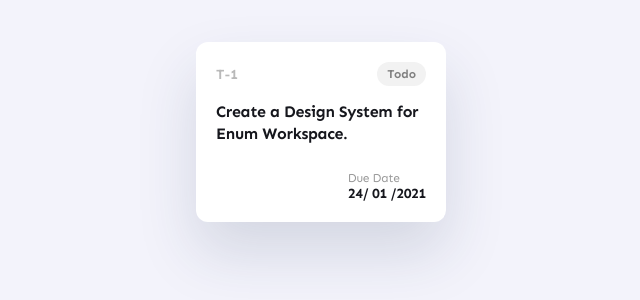
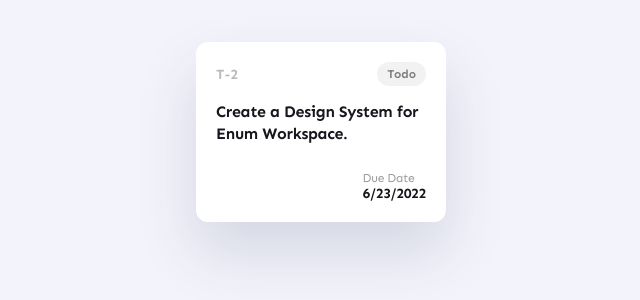
Before and after one commit to shapovalov-sasha/Task-Manager, a React (Create React App) app: page / in a window 1280 px wide. Shown: the part 268-568 px from the top of the page, without its empty margins (319-959 px from the left). Built offline with nearby package versions, Linux system fonts and the light colour scheme.

Commit message:
Moved dynamic data into constants

```diff
--- a/src/components/task-card/TaskCard.js
+++ b/src/components/task-card/TaskCard.js
@@ -1,21 +1,26 @@
 import "./TaskCard.css";
 
 function TaskCard() {
+  const taskId = "T-2";
+  const taskStatus = "Todo";
+  const taskName = "Create a Design System for Enum Workspace.";
+  const dueDate = new Date(2022, 5, 23);
+
   return (
     <div className="card-wrapper">
       <div className="card-header">
-        <p className="task-id">T-1</p>
+        <p className="task-id">{taskId}</p>
         <div className="badge">
-          <p>Todo</p>
+          <p>{taskStatus}</p>
         </div>
       </div>
       <div className="card-content">
-        <p>Create a Design System for Enum Workspace.</p>
+        <p>{taskName}</p>
       </div>
       <div className="card-footer">
         <div className="due-date">
           <p>Due Date</p>
-          <p>24/ 01 /2021</p>
+          <p>{dueDate.toLocaleDateString()}</p>
         </div>
       </div>
     </div>
```
